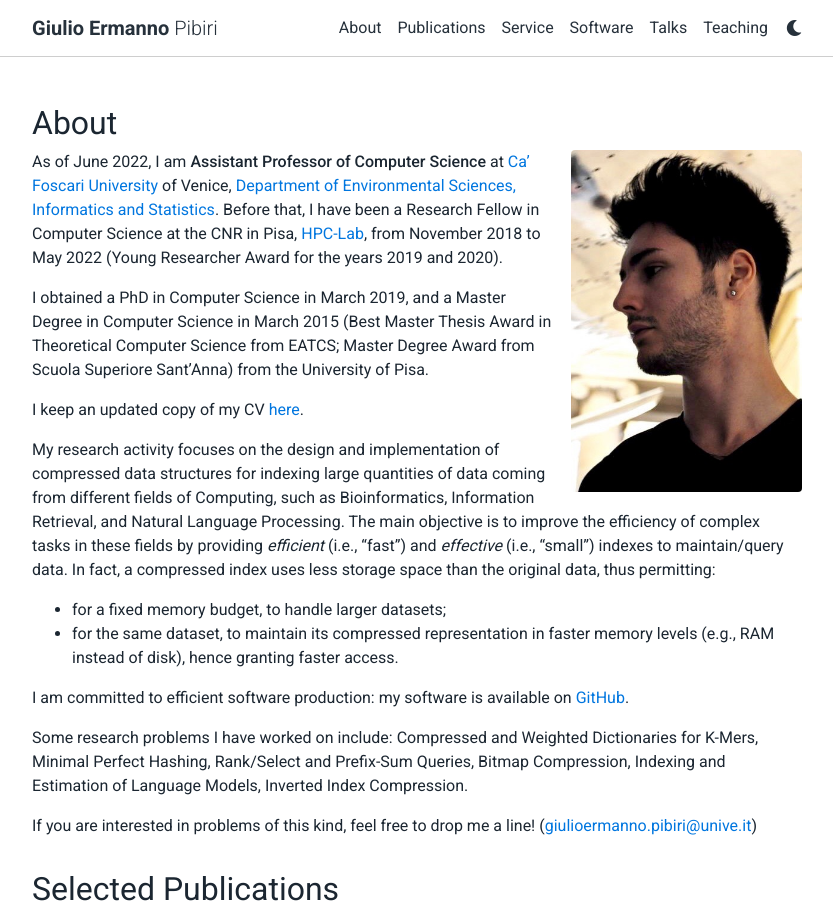
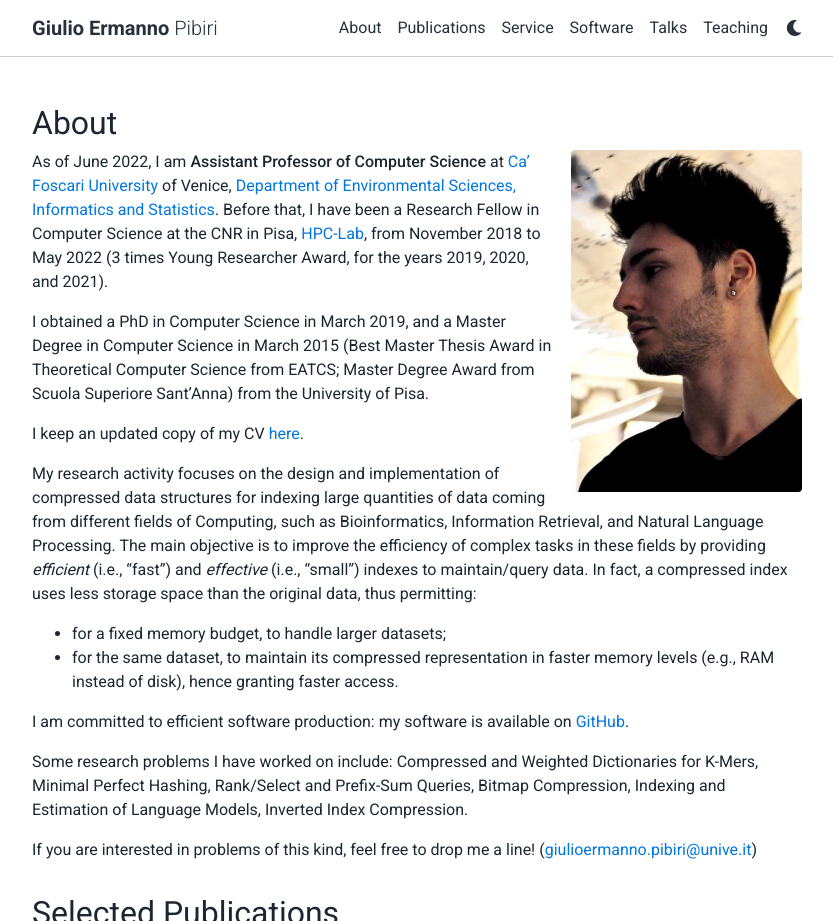
Before and after one commit to jermp/jermp.github.io, a Jekyll site: the page built from _pages/about.md, in a window 1280 px wide and 1234 px high, cut to the strip 0-921 px from the top of the window. Shown: the whole strip, without its empty margins (223-1056 px from the left). Built offline with Jekyll 4.4.1, drawn with Linux system fonts in a browser that asks for light colours; full-size pictures stand in for the smaller copies a plugin makes; comment, search, counter and statistics services are not loaded; a style sheet for code colours, icons or effects is not loaded.

Commit message:
added YRA

```diff
--- a/_pages/about.md
+++ b/_pages/about.md
@@ -19,8 +19,7 @@
 
 As of June 2022, I am **Assistant Professor of Computer Science** at [Ca' Foscari University](https://www.unive.it/pag/13526) of Venice,
 [Department of Environmental Sciences, Informatics and Statistics](https://www.unive.it/pag/28183).
-Before that, I have been a Research Fellow in Computer Science at the CNR in Pisa, [HPC-Lab](http://hpc.isti.cnr.it), from November 2018 to May 2022
-(Young Researcher Award for the years 2019 and 2020).
+Before that, I have been a Research Fellow in Computer Science at the CNR in Pisa, [HPC-Lab](http://hpc.isti.cnr.it), from November 2018 to May 2022 (3 times Young Researcher Award, for the years 2019, 2020, and 2021).
 
 I obtained a PhD in Computer Science in March 2019,
 and a Master Degree in Computer Science in March 2015 (Best Master Thesis Award
```
